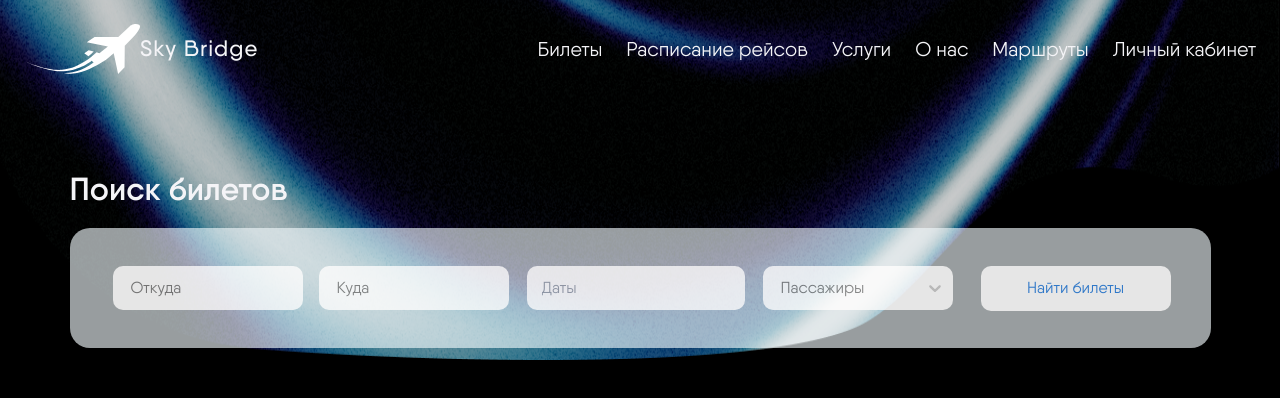
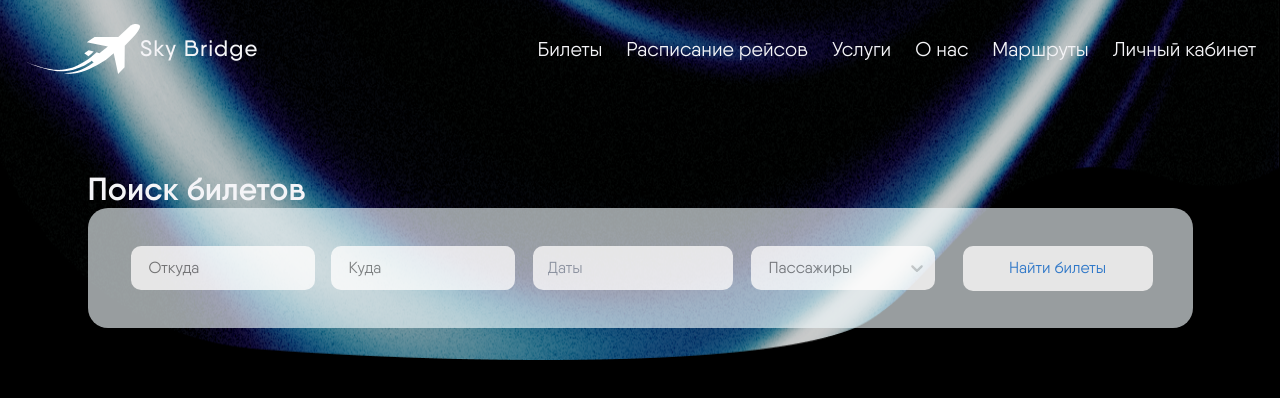
Before and after one commit to Oldsmob1le/kinoarea-react, a Next.js app: page / in a window 1280 px wide. Shown: the top 398 px of the page. Built offline with nearby package versions, Linux system fonts and the light colour scheme.

Commit message:
adaptiv search

```diff
--- a/src/components/header/header.tsx
+++ b/src/components/header/header.tsx
@@ -60,7 +60,6 @@ const Header = () => {
         <button onClick={toggleMenu}>
           <MenuIcon />
         </button>
-        {/* Add the user account icon here */}
       </div>
 
       <div className={`flex text-h1 tablet:hidden items-end mr-4xl  ${isMenuOpen ? 'flex-col' : 'hidden'}`}>
--- a/src/components/main/search.tsx
+++ b/src/components/main/search.tsx
@@ -53,7 +53,6 @@ const Search = () => {
   const selectStyles = {
     control: (provided: any, state: any) => ({
       ...provided,
-      width: '190px',
       height: '44px',
       margin: '8px',
       cursor: 'text',
@@ -63,6 +62,7 @@ const Search = () => {
       '&:hover': {
         border: 'none',
       },
+
     }),
     menuIsOpen: (provided: any) => ({
       ...provided,
@@ -76,22 +76,22 @@ const Search = () => {
   };
 
   return (
-    <div className='mt-5xl px-l '>
+    <div className='mt-5xl px-l'>
       <h2 className='text-gray-1 text-display-2 font-semibold'>Поиск билетов</h2>
-      <div style={{ ...inputStyle, margin: '20px auto' }} className='pr-[40px] pl-[35px] max-w-[1300px] h-[120px] '>
+      <div style={inputStyle} className='pr-[40px] pl-[35px] max-w-[1300px] h-[400px] mobile:h-[260px] tablet-s:h-[150px] tablet:h-[120px] flex flex-wrap justify-center'>
         <Select
           options={optionsFrom}
           placeholder='Откуда'
           styles={selectStyles}
+          className='w-[250px] tablet-s:w-[200px]'
           components={{
             DropdownIndicator: CustomDropdownIndicator,
           }}
           name='from'
           inputId={'0'}
         />
-
         <Select
-          className=''
+          className='w-[250px] tablet-s:w-[200px]'
           options={optionsTo}
           placeholder='Куда'
           styles={selectStyles}
@@ -104,12 +104,13 @@ const Search = () => {
           onChange={(date: Date) => setSelectedDate(date)}
           placeholderText='Даты'
           dateFormat='dd.MM.yyyy'
-          customInput={<input style={inputFieldStyle} className='outline-0' />}
+          customInput={<input style={inputFieldStyle} className='outline-0 w-[230px] tablet-s:w-[200px]' />}
         />
         <Select
           options={passengerOptions}
           placeholder='Пассажиры'
           styles={selectStyles}
+          className='w-[250px] tablet-s:w-[200px]'
           value={selectedPassengers}
           onChange={(selectedOption) => setSelectedPassengers(selectedOption)}
         />
```
Lines whose indentation alone changed are shown as unchanged.
